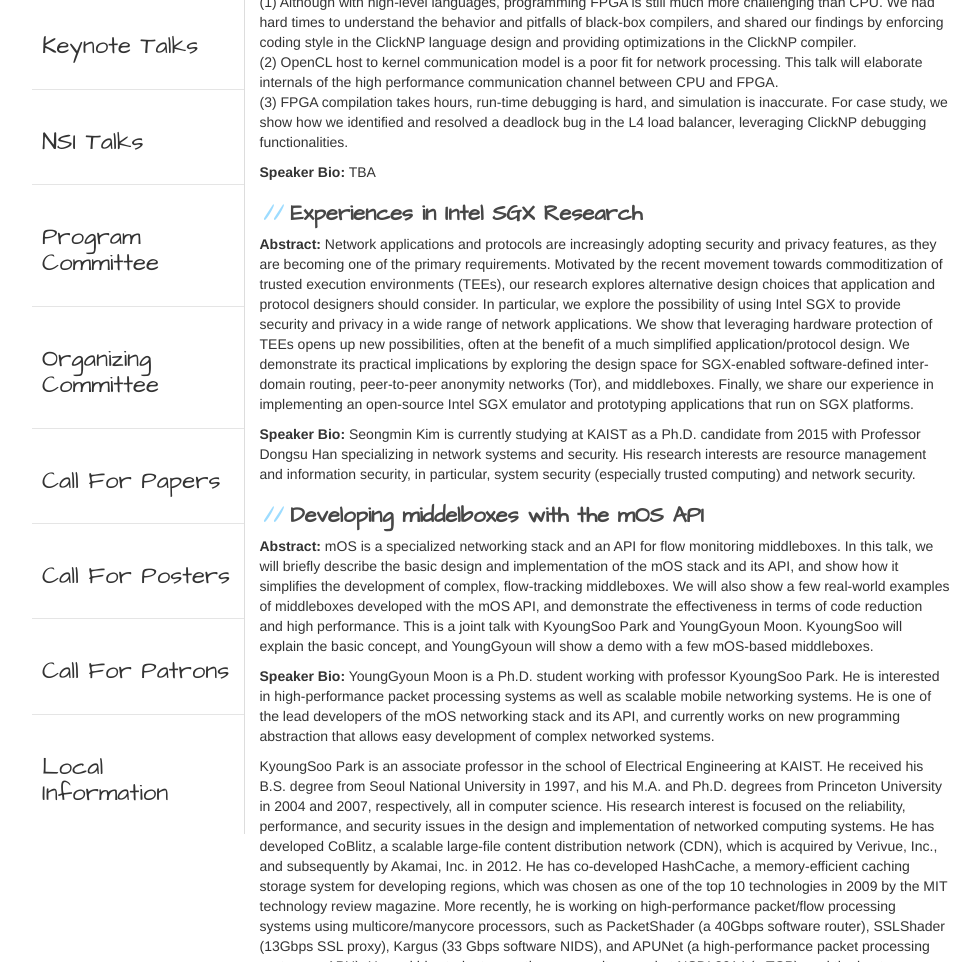
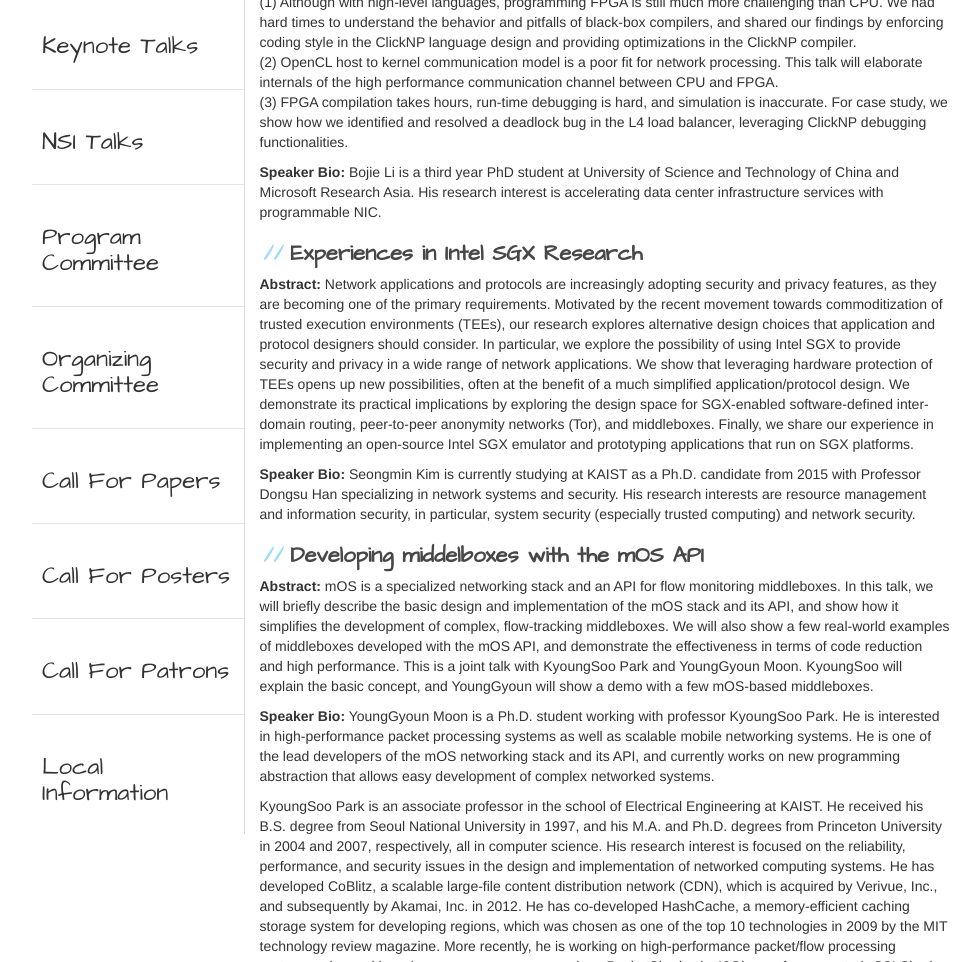
Before and after one commit to baiwei0427/APNet17-Web, a plain HTML site: page nsi.html in a window 1280 px wide. Shown: the part 760-1722 px from the top of the page, without its empty margins (138-1118 px from the left). Drawn offline with nearby package versions, Linux system fonts and the light colour scheme.

Commit message:
Add Bojie's bio

```diff
--- a/nsi.html
+++ b/nsi.html
@@ -62,7 +62,7 @@
 			(2) OpenCL host to kernel communication model is a poor fit for network processing. This talk will elaborate internals of the high performance communication channel between CPU and FPGA.<br/>
 			(3) FPGA compilation takes hours, run-time debugging is hard, and simulation is inaccurate. For case study, we show how we identified and resolved a deadlock bug in the L4 load balancer, leveraging ClickNP debugging functionalities.</p>
 
-			<p><b>Speaker Bio:</b> TBA</p>
+			<p><b>Speaker Bio:</b> Bojie Li is a third year PhD student at University of Science and Technology of China and Microsoft Research Asia. His research interest is accelerating data center infrastructure services with programmable NIC.</p>
 
 			<h2><a name="seongmin"></a>Experiences in Intel SGX Research</h2>
 
```
